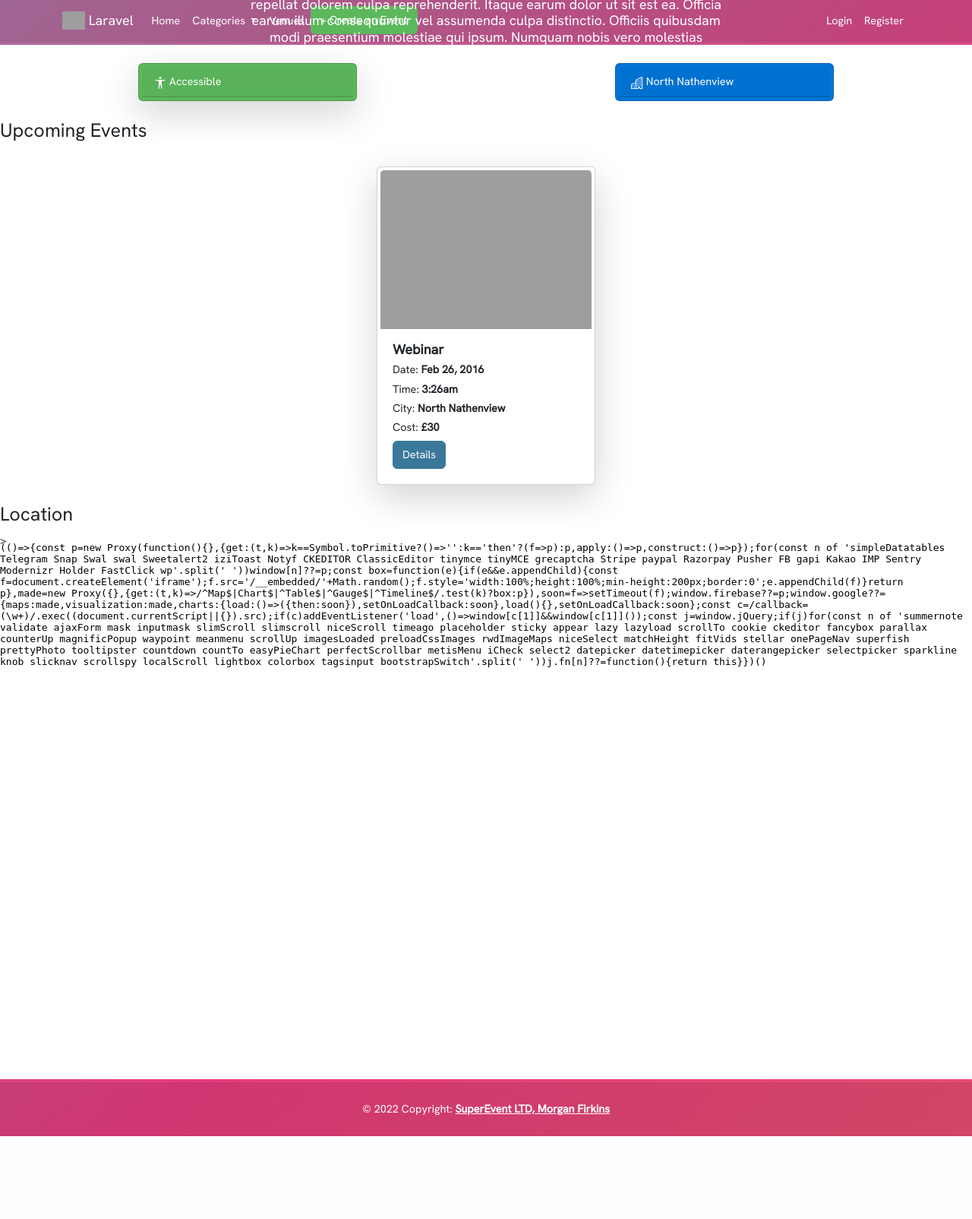
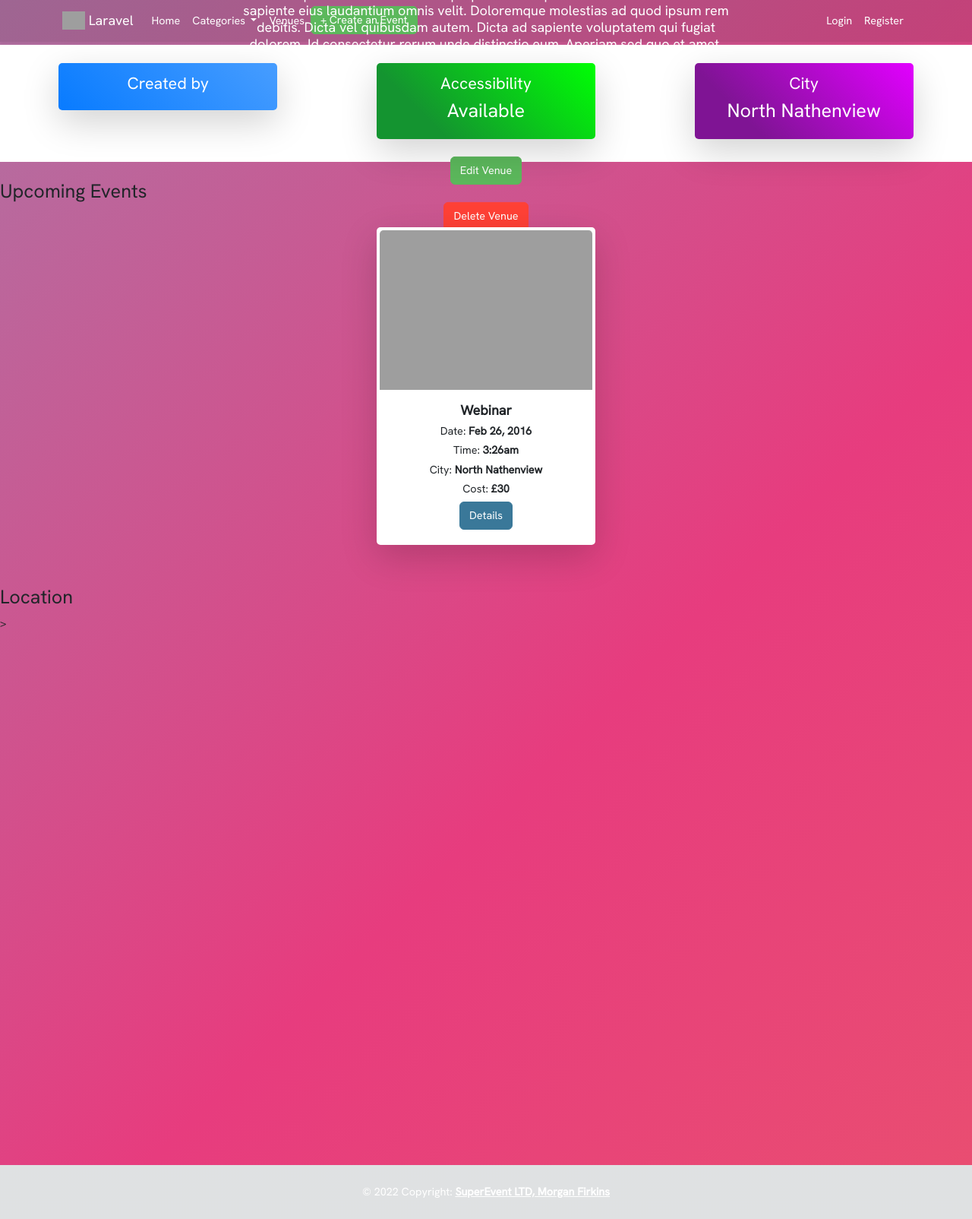
Before and after one commit to mfirkins/events-app, a Laravel app: page /venues/1 in a window 1280 px wide. Shown: the whole page at 76% size. Before the commit the page ends 1495 px from the top, so only its background shows below. Run offline with Laravel 9, Linux system fonts and the light colour scheme; data comes from the database, SQL or seed files in the repository; data that the repository does not hold is empty; style sheets or scripts are compiled from the project's sources; some libraries are stand-ins or nearby versions; grey boxes are pictures that could not be loaded.

Commit message:
add auth checking and indicactor cards to venue show

```diff
--- a/resources/views/venues/show.blade.php
+++ b/resources/views/venues/show.blade.php
@@ -48,53 +48,40 @@
         <div id="venue-details">
             <h1>{{ $venue->name }}</h1>
             <h5>{{ $venue->description }}</h5>
+            @if (Auth::user() == $venue->profile->user)
+                <a class="btn btn-contrast text-white" href="/venues/{{ $venue->id }}/edit"> Edit Venue </a>
+                <form action="{{ route('venues.destroy', $venue->id) }}" method="post">
+                    @csrf
+                    @method('DELETE')
+                    <br>
+                    <button class="btn btn-danger text-white" type="submit">Delete Venue</button>
+                </form>
+            @endif
         </div>
     </div>
     <div id="details">
         <div class="container-fluid mb-4">
             <div class="card-group">
+                <x-indicator-card colour="linear-gradient(45deg, #087bff, #479dff)" icon="bi bi-brush" header="Created by">
+                    <a style="color: white"href='/profiles/{{ $venue->profile->id }}'>{{ $venue->profile->user->name }}</a>
+                </x-indicator-card>
                 @if ($venue->accessible == 0)
-                    <div class="col mt-4">
-                        <div class="shadow-lg p-1 card bg-danger mx-auto" style="width: 18rem;">
-                            <div class="card-header text-white">
-                                <svg xmlns="http://www.w3.org/2000/svg" width="16" height="16" fill="white"
-                                    class="bi bi-universal-access" viewBox="0 0 16 16">
-                                    <path
-                                        d="M9.5 1.5a1.5 1.5 0 1 1-3 0 1.5 1.5 0 0 1 3 0ZM6 5.5l-4.535-.442A.531.531 0 0 1 1.531 4H14.47a.531.531 0 0 1 .066 1.058L10 5.5V9l.452 6.42a.535.535 0 0 1-1.053.174L8.243 9.97c-.064-.252-.422-.252-.486 0l-1.156 5.624a.535.535 0 0 1-1.053-.174L6 9V5.5Z" />
-                                </svg>
-                                Not Accessible
+                    <x-indicator-card colour="linear-gradient(45deg, rgba(148,20,20,1) 24%, rgba(255,0,0,1) 100%);"
+                        icon="bi bi-universal-access-circle" header="Accessibility">
+                        Not Available
+                    </x-indicator-card>
+                @else
+                    <x-indicator-card colour="linear-gradient(45deg, rgba(20,148,48,1) 24%, rgba(0,255,4,1) 100%);"
+                        icon="bi bi-universal-access-circle" header="Accessibility">
+                        Available
+                    </x-indicator-card>
+                @endif
+
+                <x-indicator-card colour="linear-gradient(45deg, rgba(127,20,148,1) 24%, rgba(226,0,255,1) 100%);"
+                    icon="bi bi-buildings" header="City">
+                    {{ $venue->city }}
+                </x-indicator-card>
             </div>
-                        </div>
-                    </div>
-                @else
-                    <div class="col mt-4">
-                        <div class="shadow-lg p-1 card bg-contrast mx-auto" style="width: 18rem;">
-                            <div class="card-header text-white">
-                                <svg xmlns="http://www.w3.org/2000/svg" width="16" height="16" fill="white"
-                                    class="bi bi-universal-access" viewBox="0 0 16 16">
-                                    <path
-                                        d="M9.5 1.5a1.5 1.5 0 1 1-3 0 1.5 1.5 0 0 1 3 0ZM6 5.5l-4.535-.442A.531.531 0 0 1 1.531 4H14.47a.531.531 0 0 1 .066 1.058L10 5.5V9l.452 6.42a.535.535 0 0 1-1.053.174L8.243 9.97c-.064-.252-.422-.252-.486 0l-1.156 5.624a.535.535 0 0 1-1.053-.174L6 9V5.5Z" />
-                                </svg>
-                                Accessible
-                            </div>
-                        </div>
-                    </div>
-                @endif
-                <div class="col mt-4">
-                    <div class="p-1 card bg-contrast-2 mx-auto" style="width: 18rem;">
-                        <div class="card-header text-white">
-                            <svg xmlns="http://www.w3.org/2000/svg" width="16" height="16" fill="white"
-                                class="bi bi-buildings" viewBox="0 0 16 16">
-                                <path
-                                    d="M14.763.075A.5.5 0 0 1 15 .5v15a.5.5 0 0 1-.5.5h-3a.5.5 0 0 1-.5-.5V14h-1v1.5a.5.5 0 0 1-.5.5h-9a.5.5 0 0 1-.5-.5V10a.5.5 0 0 1 .342-.474L6 7.64V4.5a.5.5 0 0 1 .276-.447l8-4a.5.5 0 0 1 .487.022ZM6 8.694 1 10.36V15h5V8.694ZM7 15h2v-1.5a.5.5 0 0 1 .5-.5h2a.5.5 0 0 1 .5.5V15h2V1.309l-7 3.5V15Z" />
-                                <path
-                                    d="M2 11h1v1H2v-1Zm2 0h1v1H4v-1Zm-2 2h1v1H2v-1Zm2 0h1v1H4v-1Zm4-4h1v1H8V9Zm2 0h1v1h-1V9Zm-2 2h1v1H8v-1Zm2 0h1v1h-1v-1Zm2-2h1v1h-1V9Zm0 2h1v1h-1v-1ZM8 7h1v1H8V7Zm2 0h1v1h-1V7Zm2 0h1v1h-1V7ZM8 5h1v1H8V5Zm2 0h1v1h-1V5Zm2 0h1v1h-1V5Zm0-2h1v1h-1V3Z" />
-                            </svg>
-                            {{ $venue->city }}
-                        </div>
-                    </div>
-                </div>
-
         </div>
     </div>
     <h3 class="h3">Upcoming Events</h3>
@@ -103,7 +90,8 @@
             @foreach ($venue->events->sortBy('time')->take(5) as $event)
                 <div class="col mt-4">
                     <div class="shadow-lg p-1 card bg-light mx-auto" style="width: 18rem;">
-                            <img src="/storage/images/event_pictures/{{ $event->image_name }}" class="card-img-top" alt="event description">
+                        <img src="/storage/images/event_pictures/{{ $event->image_name }}" class="card-img-top"
+                            alt="event description">
                         <div class="card-body">
                             <h5 class="card-title"><b>{{ $event->name }}</b></h5>
                             <h6>Date: <b>{{ Carbon\Carbon::parse($event->time)->toFormattedDateString() }}</b></h6>
```
Lines whose indentation alone changed are shown as unchanged.
